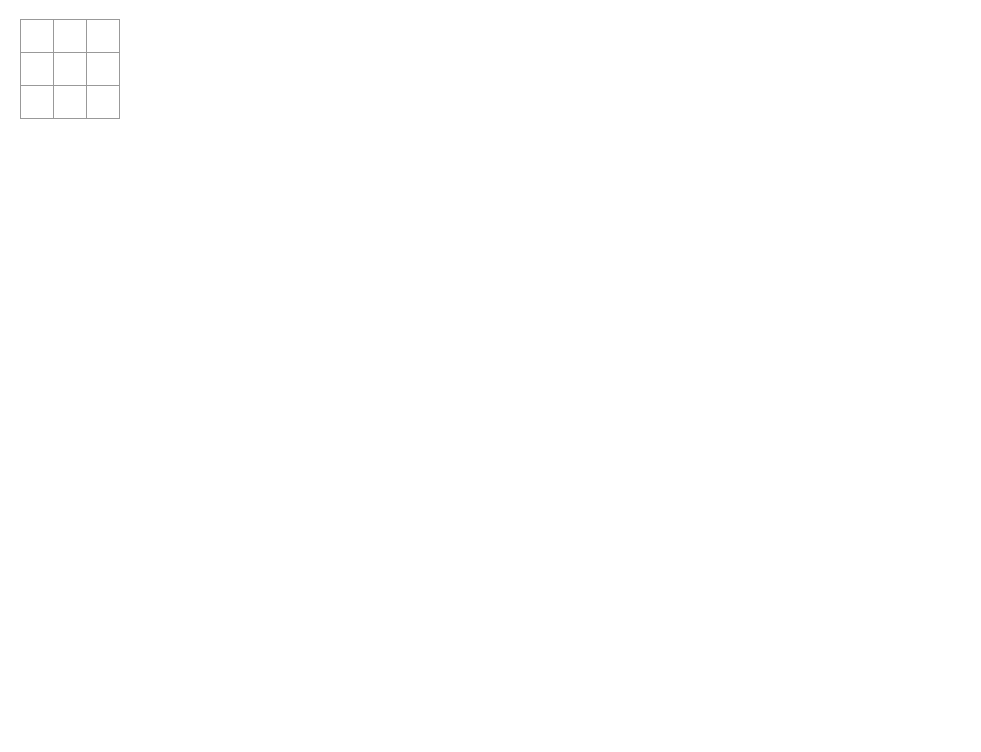
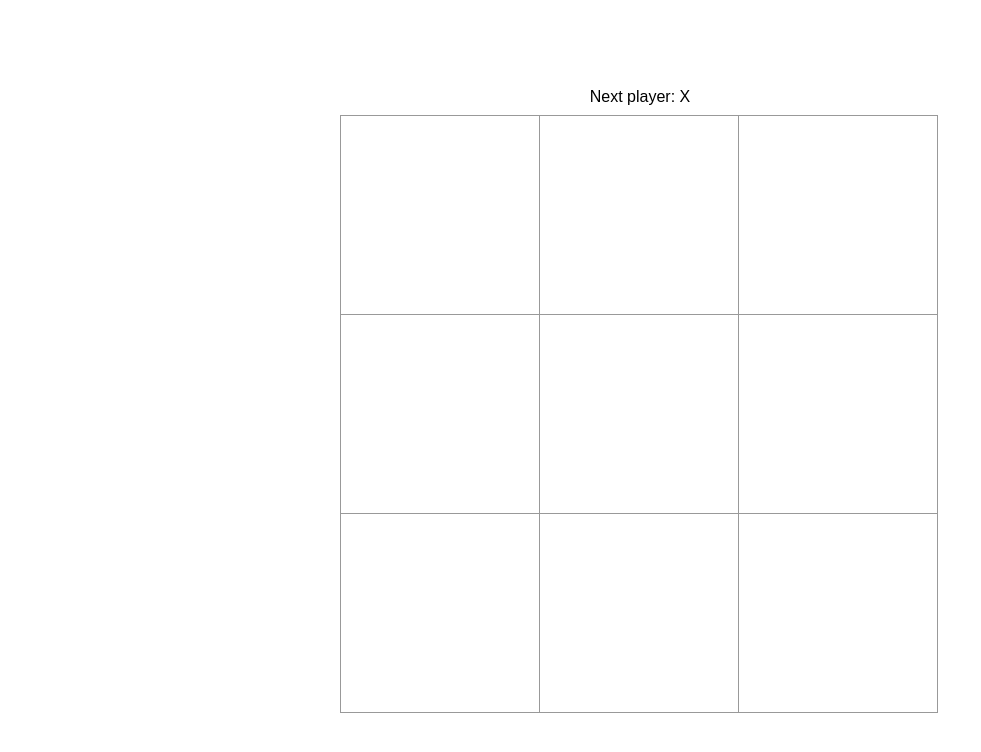
Before and after one commit to Camden-Kirkpatrick/react-tic-tac-toe, a React (Create React App) app in the folder tic-tac-toe/: page / in a window 1280 px wide. Shown: the top 752 px of the page, without its empty margins (0-981 px from the left). Built offline with nearby package versions, Linux system fonts and the light colour scheme.

Commit message:
core tic-tac-toe game finished

```diff
--- a/tic-tac-toe/src/App.js
+++ b/tic-tac-toe/src/App.js
@@ -16,20 +16,31 @@ export default function Board()
 
   function handleClick(i)
   {
-    if (squares[i])
+    // Prevent overwriting a space that is already filled
+    if (squares[i] || calculateWinner(squares))
       return
 
     const nextSquares = squares.slice();
+
     if (xIsNext)
       nextSquares[i] = "X";
     else
       nextSquares[i] = "O";
+
     setSquares(nextSquares);
     setXIsNext(!xIsNext);
   }
 
+  const winner = calculateWinner(squares);
+  let status;
+  if (winner)
+    status = "Winner: " + winner;
+  else
+    status = "Next player: " + (xIsNext ? "X" : "O");
+
   return (
     <>
+      <div className="status">{status}</div>
       <div className="board-row">
         <Square value={squares[0]} onSquareClick={() => handleClick(0)} />
         <Square value={squares[1]} onSquareClick={() => handleClick(1)} />
@@ -50,3 +61,27 @@ export default function Board()
     </>
   );
 }
+
+function calculateWinner(squares)
+{
+  const lines = [
+    [0, 1, 2],
+    [3, 4, 5],
+    [6, 7, 8],
+    [0, 3, 6],
+    [1, 4, 7],
+    [2, 5, 8],
+    [0, 4, 8],
+    [2, 4, 6]
+  ];
+
+  for (let i = 0; i < lines.length; i++)
+  {
+    const [a, b, c] = lines[i];
+    if (squares[a] && squares[a] === squares[b] && squares[a] === squares[c])
+      // Return the winner
+      return squares[a]
+  }
+  // No winner yet
+  return null;
+}
--- a/tic-tac-toe/src/styles.css
+++ b/tic-tac-toe/src/styles.css
@@ -56,19 +56,36 @@ body {
   padding: 0;
 }
 
+html, body {
+  height: 100%;
+  margin: 0;
+}
+
+#root {
+  display: flex;
+  flex-direction: column;
+  align-items: center;
+  justify-content: center;
+  min-height: 100vh;
+}
+
 .square {
   background: #fff;
   border: 1px solid #999;
   float: left;
-  font-size: 24px;
+  font-size: 100px;
   font-weight: bold;
   line-height: 34px;
-  height: 34px;
+  height: 200px;
   margin-right: -1px;
   margin-top: -1px;
   padding: 0;
   text-align: center;
-  width: 34px;
+  width: 200px;
+}
+
+.board-row {
+  width: 600px;
 }
 
 .board-row:after {
```
